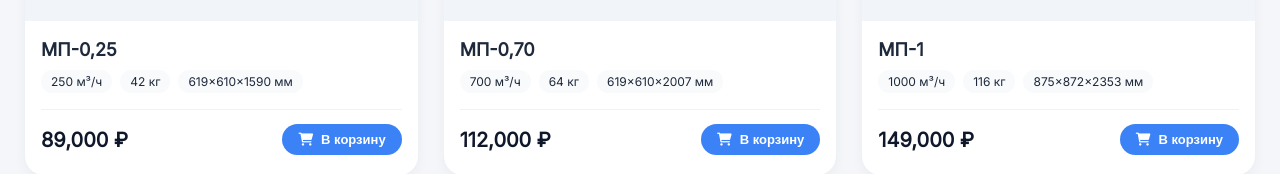
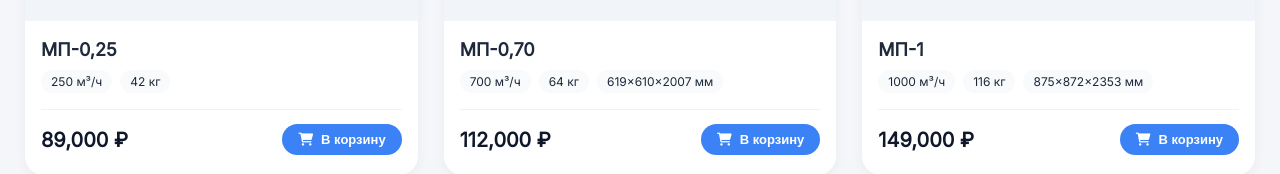
Before and after one commit to Pepe-Shneli-Fa/Pepe-Shneli-Fa.github.io, a plain HTML site: page index.html in a window 1280 px wide. Shown: the part 345-519 px from the top of the page. Drawn offline with Linux system fonts and the light colour scheme.

Commit message:
Update index.html

```diff
--- a/index.html
+++ b/index.html
@@ -576,7 +576,7 @@
     // ============================================================
     const defaultProducts = [
         // ===== Циклоны МП (27 моделей) =====
-        { id:1, name:"МП-0,25", category:"mp", specs:["250 м³/ч","42 кг","619x610x1590 мм"], priceNum:89000, icon:"fas fa-tachometer-alt" },
+        { id:1, name:"МП-0,25", category:"mp", specs:["250 м³/ч","42 кг"], priceNum:89000, imageUrl:"https://ibb.co/gLnJtMv9", icon:"fas fa-tachometer-alt" },
         { id:2, name:"МП-0,70", category:"mp", specs:["700 м³/ч","64 кг","619x610x2007 мм"], priceNum:112000, icon:"fas fa-industry" },
         { id:3, name:"МП-1", category:"mp", specs:["1000 м³/ч","116 кг","875x872x2353 мм"], priceNum:149000, icon:"fas fa-tachometer-alt" },
         { id:4, name:"МП-1,35", category:"mp", specs:["1350 м³/ч","139 кг","875x872x2520 мм"], priceNum:178000, icon:"fas fa-chart-line" },
```
